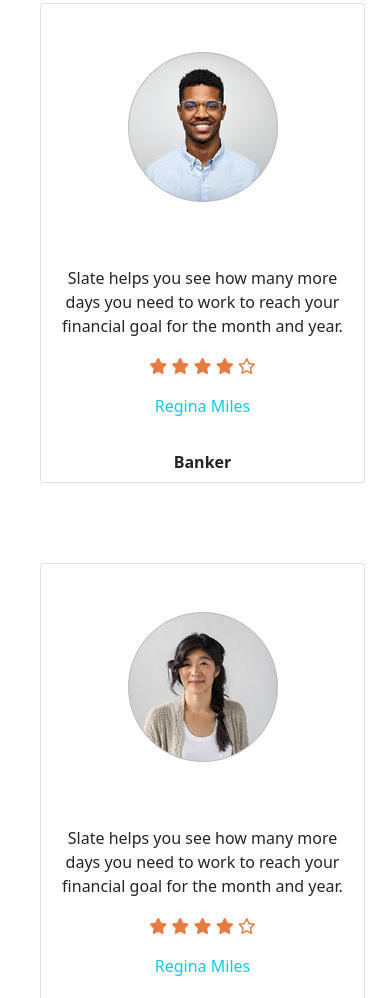
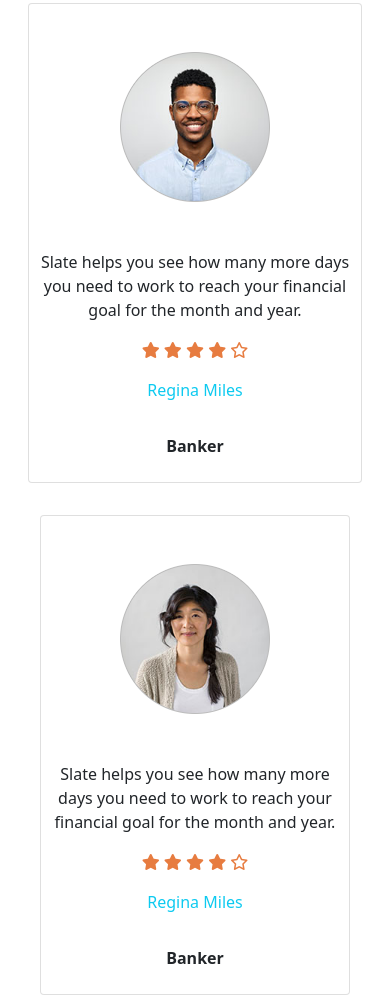
Before and after one commit to Saiful182/Honda_cbr_bootstrap, a plain HTML site: page index.html in a window 390 px wide. Shown: the part 1672-2670 px from the top of the page. Drawn offline with nearby package versions, Linux system fonts and the light colour scheme.

Commit message:
responsive

```diff
--- a/index.html
+++ b/index.html
@@ -101,16 +101,15 @@
                 </div>
 
                 <div class="container">
-                    <div class="row gy-5">
-                        <div class="col-lg-4 col-md-6 col-sm-12">
+                    <div class="row gy-lg-5">
+                        <div class="col-lg-4 col-md-6 col-sm-12 p-0">
                             <div class="p-3">
                                 <article class="text-center">
-                                    <div class="card  align-items-center m-sm-auto"
-                                        style="height: 480px; width: 325px;">
+                                    <div class="card align-items-center m-sm-auto" style="height: 480px; ">
                                         <img src="images/user-1.png" class="m-5" height="150" width="150" alt="...">
-                                        <div class="card-body">
+                                        <div class="card-body p-0">
 
-                                            <p class="card-text fs-6">Slate helps you see how
+                                            <p class="card-text ">Slate helps you see how
                                                 many more days you need
                                                 to work to reach your financial
                                                 goal for the month and year.</p>
@@ -134,12 +133,11 @@
                         <div class="col-lg-4 col-md-6 col-sm-12">
                             <div class="p-3">
                                 <article class="text-center">
-                                    <div class="card  align-items-center m-sm-auto"
-                                        style="height: 480px; width: 325px;">
+                                    <div class="card  align-items-center m-sm-auto" style="height: 480px;">
                                         <img src="images/user-2.png" class="m-5" height="150" width="150" alt="...">
-                                        <div class="card-body">
+                                        <div class="card-body p-0">
 
-                                            <p class="card-text fs-6">Slate helps you see how
+                                            <p class="card-text ">Slate helps you see how
                                                 many more days you need
                                                 to work to reach your financial
                                                 goal for the month and year.</p>
@@ -163,13 +161,11 @@
                         <div class="col-lg-4 col-md-6 col-sm-12">
                             <div class="p-3">
                                 <article class="text-center">
-                                    <div class="card  align-items-center m-sm-auto"
-                                        style="height: 480px; width: 325px;">
+                                    <div class="card align-items-center m-sm-auto" style="height:480px;">
                                         <img src="images/user-3.png" class="m-5 rounded-circle" height="150" width="150"
                                             alt="...">
-                                        <div class="card-body">
-
-                                            <p class="card-text fs-6">Slate helps you see how
+                                        <div class="card-body p-0">
+                                            <p class="card-text ">Slate helps you see how
                                                 many more days you need
                                                 to work to reach your financial
                                                 goal for the month and year.</p>
```
